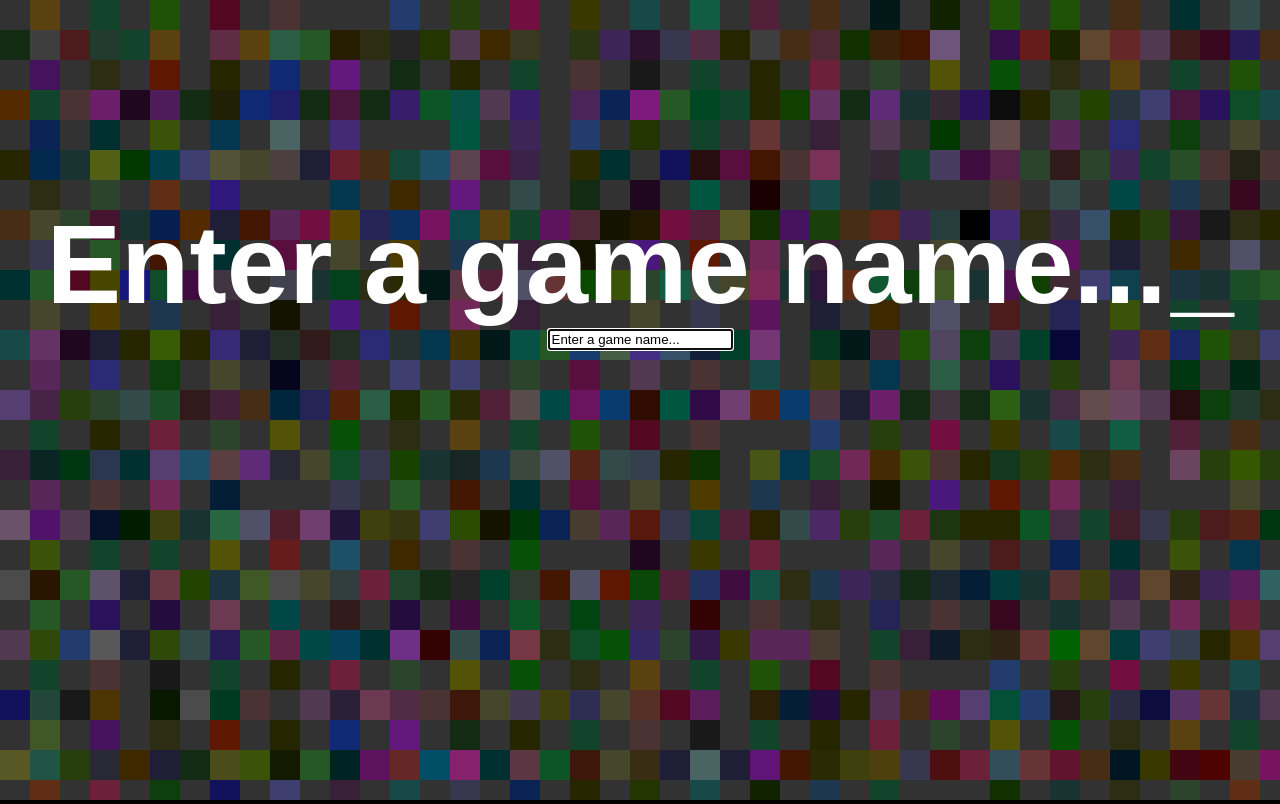
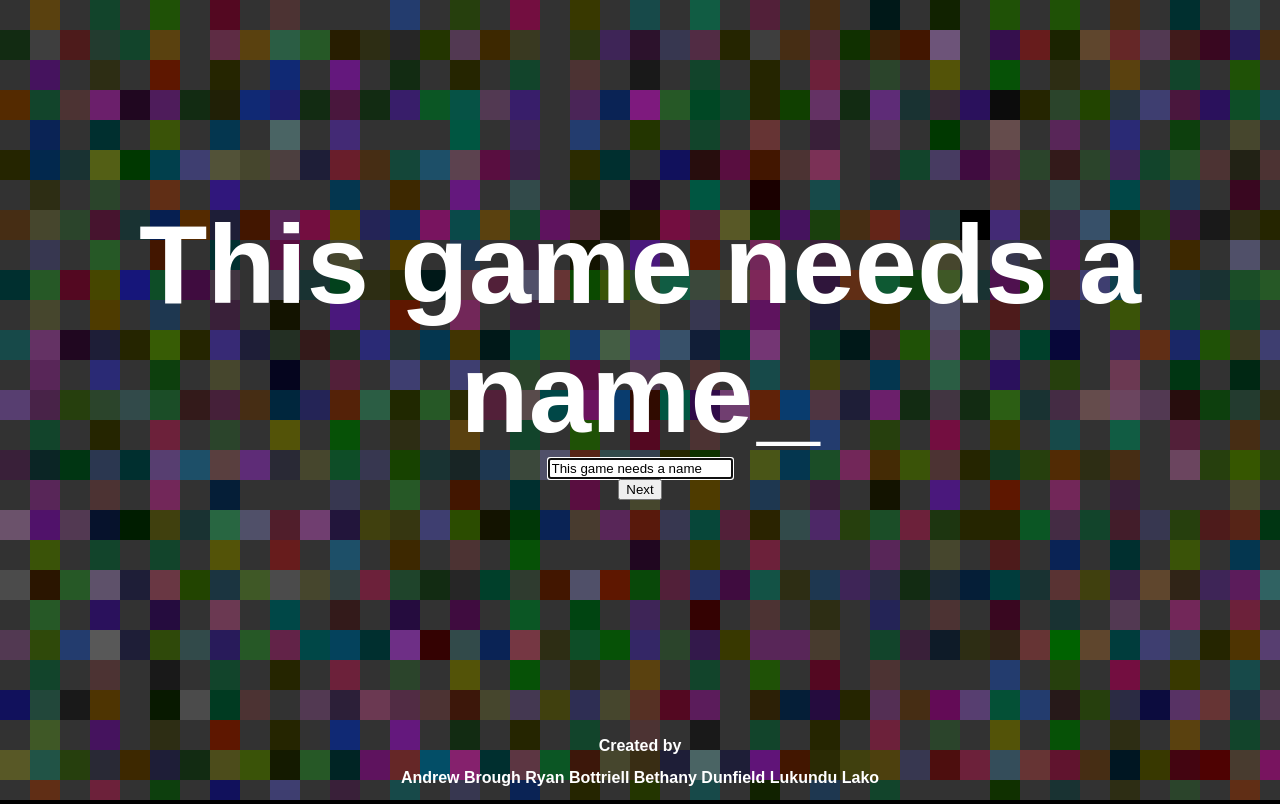
Before and after one commit to brdunfield/GGJ2014, a plain HTML site: page menu.html in a window 1280 px wide. Drawn offline with nearby package versions, Linux system fonts and the light colour scheme.

Commit message:
fixed menus

```diff
--- a/menu.css
+++ b/menu.css
@@ -11,6 +11,16 @@ h1{
     font-size:7em;
     display:inline;
 }
+h2{
+    color:white;
+    font-size:1em;
+}
+
+footer{
+    position:absolute;
+    bottom:0;
+    width:100%;
+}
 
 #center{
     position:absolute;
--- a/menu.html
+++ b/menu.html
@@ -16,9 +16,15 @@
     <div id="center">
         <h1 id="title"></h1>
         <h1 id="cursor">_</h1>
-        <form id="textbox">
-            <input type="text" name="title" width="500px" height="50px" autofocus value="Enter a game name...">
+        <form id="textbox" class="title">
+            <input type="text" name="entry" width="500px" height="50px" autofocus value="This game needs a name">
         </form>
+        <button onclick="loadNext()">Next</button>
     </div>
+
+    <footer>
+        <h2>Created by</h2>
+        <h2>Andrew Brough Ryan Bottriell Bethany Dunfield Lukundu Lako</h2>
+    </footer>
 </body>
 </html>
--- a/menu.js
+++ b/menu.js
@@ -1,16 +1,15 @@
+var gameName,
+    charName;
+
 window.onload = function(){
     animate();
 
     window.addEventListener('keyup',function(){
-        var title = document.forms["textbox"]["title"].value;
-        $("#title").empty();
-        $("#title").append(title);
+        switchEntry();
     });
 
     //get display default game name
-    var title = document.forms["textbox"]["title"].value;
-    $("#title").empty();
-    $("#title").append(title);
+    switchEntry();
 
     //generate background image
     var generator = new Generator();
@@ -40,3 +39,26 @@ function animate(){
             $("#cursor").css("opacity", 0);
     }, 500);
 }
+
+function loadNext(){
+    var field = document.getElementById("textbox");
+    if(field.classList.contains("title")){
+        gameName = document.forms["textbox"]["entry"].value;
+        document.forms["textbox"]["entry"].value = "Now our hero needs a name";
+        $(field).removeClass("title");
+        $(field).addClass("name");
+        switchEntry();
+    }else if(field.classList.contains("name")){
+        charName = document.forms["textbox"]["entry"].value;
+
+        //PASS gameName and charName to the game
+        //------------------------
+        window.location = "index.html";
+    }
+}
+
+function switchEntry(){
+    var title = document.forms["textbox"]["entry"].value;
+    $("#title").empty();
+    $("#title").append(title);
+}
```
